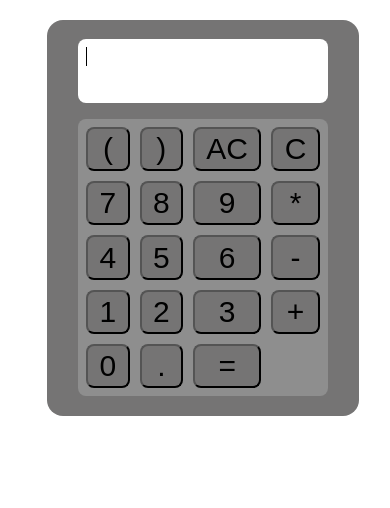
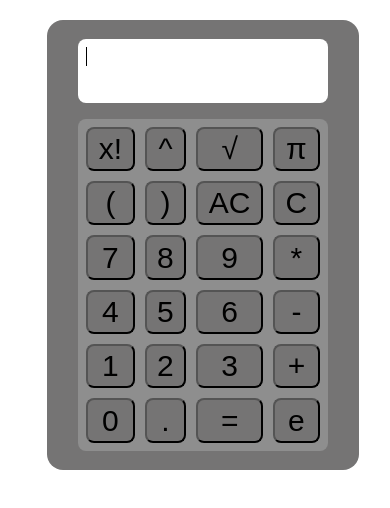
Before and after one commit to ananya-khaitan/ananya-khaitan.github.io, a plain HTML site: page calculator.html in a window 390 px wide. Drawn offline with Linux system fonts and the light colour scheme.

Commit message:
Add files via upload

```diff
--- a/calc-script.js
+++ b/calc-script.js
@@ -36,15 +36,13 @@ document.body.addEventListener("click", function(event) {
         expression += str;
             result.textContent+='π';break;
         }
-
-
     }
-    if (event.target.classList.contains("root")) {
+   else if (event.target.classList.contains("root")) {
         // Check if the clicked element is a number or operator
         result.textContent = result.textContent + event.target.textContent;
-
+        expression+= event.target.textContent;
     }
-    if (event.target.classList.contains("fact")) {
+    else  if (event.target.classList.contains("fact")) {
         // Check if the clicked element is a number or operator
         result.textContent = result.textContent + '!';
         var p="",i=2;
@@ -68,9 +66,10 @@ document.body.addEventListener("click", function(event) {
         expression=expression.slice(0,-(p.length));
         expression+=f;
     }
-    if (event.target.classList.contains("pow")) {
+    else if (event.target.classList.contains("pow")) {
         // Check if the clicked element is a number or operator
         result.textContent = result.textContent + event.target.textContent;
+        expression += event.target.textContent;
     }
 
 
@@ -79,6 +78,17 @@ document.body.addEventListener("click", function(event) {
     else if(event.target.classList.contains("equals")) {
         // Check if the clicked element is an equals
         try {
+            for(i=0;i<result.textContent.length;i++)
+            {
+                if((result.textContent.charAt(i)=="e" || result.textContent.charAt(i)=="π") && ((parseInt(result.textContent.charAt(i+1))>=0 && parseInt(result.textContent.charAt(i+1))<=9)))
+                {
+                    result.textContent = "Error";
+                    expression= "";
+                    result.textContent = "Error";
+                    break;
+
+                }
+            }
             if(result.textContent.indexOf("^")>0){            var a="",b="",c=1,d=1,index="";
             result.textContent = result.textContent.trim();
             index=result.textContent.indexOf("^");
@@ -97,7 +107,8 @@ document.body.addEventListener("click", function(event) {
                     result.textContent = "Error";
                     expression= "";
                 }
-            expression=expression.substring(0,index-a.length)+Math.pow(parseInt(a),parseInt(b))+expression.substring(index+b.length);
+            expression=expression.replace(a+"^"+b,Math.pow(parseInt(a),parseInt(b)));
+            console.log(expression);
             }
             if(result.textContent.indexOf("√")>0){
             var a="",b="",c=1,d=1,index="";
@@ -115,8 +126,14 @@ document.body.addEventListener("click", function(event) {
                     result.textContent = "Error";
                     expression= "";
                 }
-            expression=expression.substring(0,index)+Math.sqrt(parseInt(b))+expression.substring(index+b.length);
-            }
+                if(index>0 && parseInt(result.textContent.charAt(index-1))>=0 && parseInt(result.textContent.charAt(index-1))<=9){
+                    expression=expression.replace("√"+b,"*"+Math.sqrt(parseInt(b)));
+                }
+                else{
+            expression=expression.replace("√"+b,Math.sqrt(parseInt(b)));
+                }
+            console.log(expression);
+        }
             result.textContent = eval(expression);
         } catch (error) {
             result.textContent = "Error";
--- a/calc-style.css
+++ b/calc-style.css
@@ -107,19 +107,19 @@ main{
         display: none;
     }
     #button-fact-m{
-        display: show;
+        display: grid;
     }
     #button-pow-m{
-        display: show;
+        display: grid;
     }
     #button-sqrt-m{
-        display: show;
+        display: grid;
     }
     #button-pi-m{
-        display: show;
+        display: grid;
     }
     #button-e-m{
-        display: show;
+        display: grid;
     }
     #calc .grid-container{
 
--- a/calculator.html
+++ b/calculator.html
@@ -12,45 +12,44 @@
 
                 </div>
                 <div id = "calc-container" class="grid-container">
-                    <button class="grid-item fact button" type="button" id="button-fact-m">x!</button>
-                    <button class="grid-item pow button" type="button" id="button-pow-m">^</button>
-                    <button class="grid-item root button" type="button" id="button-sqrt-m">√</button>
-                    <button class="grid-item pi-e button" type="button" id="button-pi-m">π</button>
+                    <button class="grid-item fact" type="button" id="button-fact-m">x!</button>
+                    <button class="grid-item pow" type="button" id="button-pow-m">^</button>
+                    <button class="grid-item root" type="button" id="button-sqrt-m">√</button>
+                    <button class="grid-item pi-e" type="button" id="button-pi-m">π</button>
 
 
 
-                    <button class="grid-item fact button" type="button" id="button-fact-l">x!</button>
-                    <button class="grid-item operator button" type="button" id="button-[">(</button>
-                    <button class="grid-item operator button" type="button" id="button-]">)</button>
-                    <button class="grid-item button clear-all" type="button" id="button-AC">AC</button>
-                    <button class="grid-item button clear" type="button"  id="button-C">C</button>
+                    <button class="grid-item fact" type="button" id="button-fact-l">x!</button>
+                    <button class="grid-item operator" type="button" >(</button>
+                    <button class="grid-item operator" type="button">)</button>
+                    <button class="grid-item clear-all" type="button">AC</button>
+                    <button class="grid-item clear" type="button">C</button>
 
 
-                    <button class="grid-item pow button" type="button" id="button-pow-l">^</button>
+                    <button class="grid-item pow" type="button" id="button-pow-l">^</button>
+                    <button class="grid-item num" type="button" >7</button>
+                    <button class="grid-item num" type="button" >8</button>
+                    <button class="grid-item num" type="button" >9</button>
+                    <button class="grid-item operator" type="button" >*</button>
 
-                    <button class="grid-item num button" type="button" id="button-7">7</button>
-                    <button class="grid-item num button" type="button" id="button-8">8</button>
-                    <button class="grid-item num button" type="button" id="button-9">9</button>
+                    <button class="grid-item root" type="button" id="button-sqrt-l">√</button>
+                    <button class="grid-item num" type="button" >4</button>
+                    <button class="grid-item num" type="button">5</button>
+                    <button class="grid-item num" type="button">6</button>
+                    <button class="grid-item operator" type="button" >-</button>
 
-                    <button class="grid-item operator button" type="button" id="button-*">*</button>
-                    <button class="grid-item root button" type="button" id="button-sqrt-l">√</button>
+                    <button class="grid-item pi-e" type="button" id="button-pi-l">π</button>
+                    <button class="grid-item num" type="button">1</button>
+                    <button class="grid-item num" type="button">2</button>
+                    <button class="grid-item num" type="button" >3</button>
+                    <button class="grid-item operator" type="button">+</button>
 
-                    <button class="grid-item num button" type="button" id="button-4">4</button>
-                    <button class="grid-item num button" type="button" id="button-5">5</button>
-                    <button class="grid-item num button" type="button" id="button-6">6</button>
-                    <button class="grid-item operator button" type="button"  id="button--">-</button>
-                    <button class="grid-item pi-e button" type="button" id="button-pi-l">π</button>
+                    <button class="grid-item pi-e" type="button" id="button-e-l">e</button>
+                    <button class="grid-item num" type="button" >0</button>
+                    <button class="grid-item num" type="button">.</button>
+                    <button class="grid-item equals" type="button" >=</button>
 
-                    <button class="grid-item num button" type="button" id="button-1">1</button>
-                    <button class="grid-item num button" type="button" id="button-2">2</button>
-                    <button class="grid-item num button" type="button" id="button-3">3</button>
-                    <button class="grid-item operator button" type="button" id="button-+">+</button>
-                    <button class="grid-item pi-e button" type="button" id="button-e-l">e</button>
-
-                    <button class="grid-item num button" type="button" id="button-0">0</button>
-                    <button class="grid-item num button" type="button" id="button-.">.</button>
-                    <button class="grid-item equals button" type="button" id="button-=">=</button>
-                    <button class="grid-item pi-e button" type="button" id="button-e-m">e</button>
+                    <button class="grid-item pi-e" type="button" id="button-e-m">e</button>
 
                 </div>
             </div>
```
